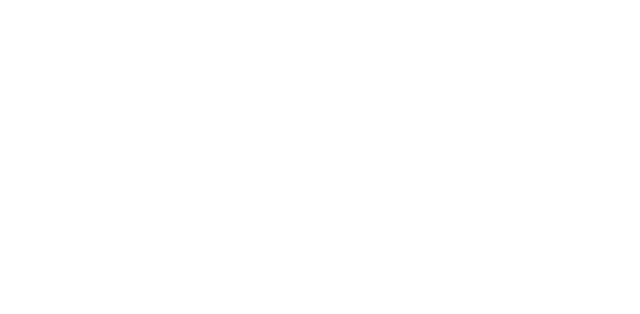
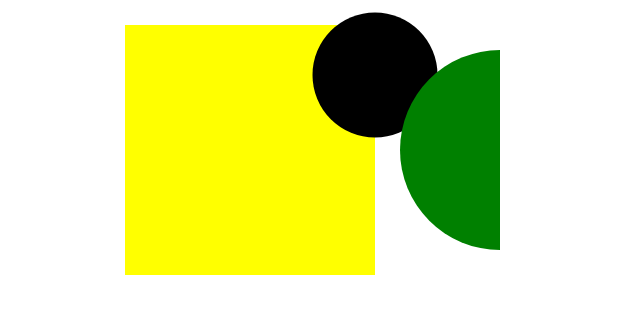
Before and after one commit to idris-maps/heig-datavis-2019, a plain HTML site: page 20190301-manipulation-dom/exercice_svg_web/alestuzzi.html in a window 1280 px wide. Shown: the whole page, without its empty margins (0-640 px from the left). Drawn offline with Linux system fonts and the light colour scheme.

Commit message:
mon super exercice wepp

```diff
--- a/20190301-manipulation-dom/exercice_svg_web/alestuzzi.html
+++ b/20190301-manipulation-dom/exercice_svg_web/alestuzzi.html
@@ -4,9 +4,28 @@
 html, body { margin: 0; padding: 0 }
   </style>
   <body>
-    <svg>
+    <svg
+    xmlns="http://www.w3.org/2000/svg"
+    width="500"
+    height="300"
+    viewBox="-50 0 200 100">
+    <rect x="0" y="0" width="100" height="100" fill="yellow" />
+    <circle id="background" cx="100" cy="20" r="25" fill="black" />
+    <circle id="fond" cx="150" cy="50" r="40" fill="green" />
     </svg>
     <script>
+
+    const backg = document.getElementById('background');
+    const fond = document.getElementById('fond');
+
+	backg.onclick = function(){
+		backg.setAttribute('fill', "red");
+	};
+
+    fond.onclick = function(){
+		fond.setAttribute('fill', "cyan");
+	};
+
     </script>
   </body>
 </html>
```
